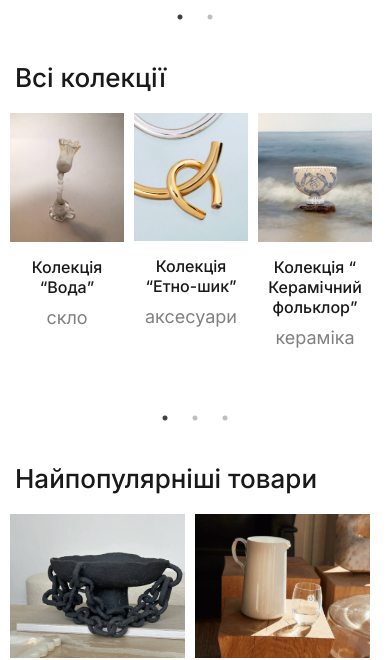
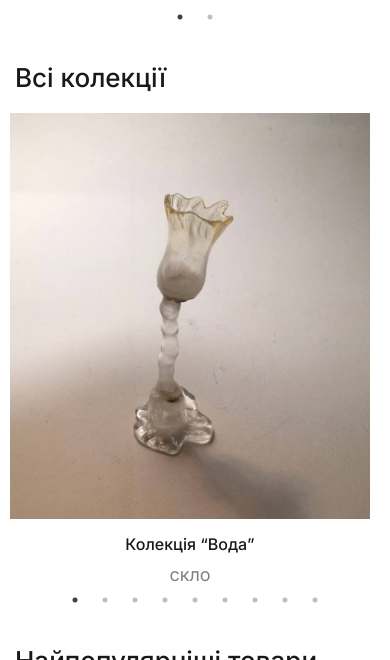
Before and after one commit to sergeyitaly/myshop, a React (Vite) app in the folder frontend/: page / in a window 390 px wide. Shown: the part 1115-1775 px from the top of the page. Built offline with nearby package versions, Linux system fonts and the light colour scheme; a web font is replaced by a local one.

Commit message:
finish carousels and collection page

```diff
--- a/frontend/src/components/Carousels/CarouselFilters/style.module.scss
+++ b/frontend/src/components/Carousels/CarouselFilters/style.module.scss
@@ -16,28 +16,22 @@
     padding-right: 10px;
 }
 
-//.card:first-child {
-//    padding-left: 10px;
-//}
-
-
 .cardImage {
-    /*width: 100%;*/
+    ///*width: 100%;*/
     position: relative;
-    height: 270px;
+    //height: 230px;
 }
 
 .imageContainer {
-    //width: 200px;
-    height: 280px;
-    overflow: hidden;
-
+    height: 170px; /* Устанавливаем фиксированную высоту контейнера */
+    overflow: hidden; /* Обрезаем изображение, которое выходит за пределы контейнера */
 }
 
 .image {
-    width: 100%; /* Сохраняем ширину изображения */
+    width: 100%; /* Сохраняем ширину изображения на 100%, чтобы оно автоматически сжималось при изменении размера экрана */
     height: auto; /* Автоматический расчет высоты для поддержки соотношения сторон */
 }
+
 .cardImage .name {
     position: absolute;
     top: 50%;
--- a/frontend/src/components/Carousels/Mobil/Mobile.tsx
+++ b/frontend/src/components/Carousels/Mobil/Mobile.tsx
@@ -9,8 +9,8 @@ export function AllCollection() {
         dots: true,
         infinite: true,
         speed: 500,
-        slidesToShow: 3,
-        slidesToScroll: 3,
+        slidesToShow: 1,
+        slidesToScroll: 1,
         initialSlide: 0,
         arrows: false,
     };
@@ -21,7 +21,7 @@ export function AllCollection() {
                 {mockDataAllCollection.map((product, index) => (
                     <div key={index} className={style.card}>
                         <div className={style.cardImage}>
-                            <img src={product.imageUrl} alt={product.name} style={{maxWidth:'100%'}}/>
+                            <img src={product.imageUrl} alt={product.name} className={style.imageCollection}/>
                             <p className={style.name}>{product.name}</p>
                             <p className={style.category}>{product.category}</p>
                         </div>
--- a/frontend/src/components/Carousels/Mobil/style.module.scss
+++ b/frontend/src/components/Carousels/Mobil/style.module.scss
@@ -48,6 +48,11 @@
     width: 100%;
 }
 
+.imageCollection {
+    height: auto;
+    overflow: hidden;
+    width: 100%;
+}
 
 .filters {
     font-size: 32px;
--- a/frontend/src/pages/CollectionItem/CollectionItems.tsx
+++ b/frontend/src/pages/CollectionItem/CollectionItems.tsx
@@ -24,30 +24,26 @@
 //
 // export default CollectionItems;
 // CollectionItemsPage.tsx
-import React from 'react';
 import { useParams } from 'react-router-dom'; // импорт useParams для получения параметров маршрута
 import style from './style.module.scss';
 import { fullData } from "../../components/Carousels/carouselMock";
+import Pagination from '@mui/material/Pagination';
+import CarouselBestseller from "../CollectionPage/CarouselBestseller/CarouselBestseller";
 
 const CollectionItemsPage: React.FC = () => {
 
-    const { id } = useParams<{ id: string }>();// изменение параметра маршрута на id
-    console.log('ID коллекции из URL:', id);
+    const { id } = useParams<{ id: string }>();
     const collection = fullData.collections.find(collection => collection.id === id);
-    console.log('Найденная коллекция:', collection);
 
     if (!collection) {
         return <div> Коллекция не найдена </div>
     }
 
-    console.log('Товары коллекции:', collection.items);
-
     return (
         <div className={style.container}>
             <h1 className={style.title}>{collection.name}</h1>
             <div className={style.cardContainer}>
-                {collection.items.length > 0 ? ( // Проверка наличия товаров в коллекции
-                    collection.items.map((product, index) => (
+                {collection.items.map((product, index) => (
                         <div key={index} className={style.card}>
                             <div className={style.cardImage}>
                                 <img src={product.imageUrl} alt={product.name} style={{maxWidth:'100%'}} />
@@ -55,11 +51,13 @@ const CollectionItemsPage: React.FC = () => {
                                 <p className={style.price}>{product.price}</p>
                             </div>
                         </div>
-                    ))
-                ) : (
-                    <div>Товары отсутствуют</div> // Вывод сообщения, если товаров в коллекции нет
-                )}
+                ))}
             </div>
+            <div className={style.pagination}>
+                <Pagination count={5} />
+            </div>
+            <CarouselBestseller />
+
         </div>
     );
 };
--- a/frontend/src/pages/CollectionItem/style.module.scss
+++ b/frontend/src/pages/CollectionItem/style.module.scss
@@ -6,7 +6,6 @@
   display: flex;
   flex-wrap: wrap;
   justify-content: center;
-  //justify-content: space-between;
 }
 
 .title {
@@ -15,7 +14,7 @@
 
 .card {
   width: calc(33.33%);
-  margin-bottom: 70px;
+  margin-bottom: 50px;
 }
 
 .cardImage {
@@ -39,5 +38,32 @@
   color: #A8A8A8;
   font-size: 18px;
   font-weight: 400;
+}
 
+.pagination {
+  display: flex;
+  justify-content: center;
 }
+
+
+@media screen and (max-width: 700px) {
+
+  .card {
+    width: calc(50%);
+    margin-bottom: 40px;
+  }
+
+  .name {
+    font-size: 24px;
+  }
+}
+
+@media screen and (max-width: 500px) {
+  .name {
+    font-size: 18px;
+  }
+
+  .category {
+    font-size: 16px;
+  }
+}
--- /dev/null
+++ b/frontend/src/pages/CollectionPage/CarouselBestseller/CarouselBestseller.tsx
@@ -0,0 +1,46 @@
+import style from "../../../components/Carousels/CarouselCeramic/style.module.scss";
+import {mockDataProducts} from "../../../components/Carousels/carouselMock";
+import Slider from "react-slick";
+import "slick-carousel/slick/slick.css";
+import "slick-carousel/slick/slick-theme.css";
+
+function CarouselBestseller () {
+    const settings = {
+        dots: true,
+        infinite: true,
+        speed: 500,
+        slidesToShow: 3,
+        slidesToScroll: 3,
+        initialSlide: 0,
+        arrows: false,
+        responsive: [
+            {
+                breakpoint: 700,
+                settings: {
+                    slidesToShow: 2,
+                    slidesToScroll: 2,
+                    initialSlide: 0,
+                }
+            }
+        ]
+    };
+    return (
+        <div className={style.sliderContainer}>
+            <p className={style.title}>Бестселери</p>
+            <Slider {...settings}>
+                {mockDataProducts.map((product, index) => (
+                    <div key={index} className={style.card}>
+                        <div className={style.cardImage}>
+                            <img src={product.imageUrl} alt={product.name} className={style.image}/>
+                            <p className={style.name} >{product.name}</p>
+                            <p className={style.price}>{product.price}</p>
+                        </div>
+                    </div>
+                ))}
+            </Slider>
+        </div>
+    );
+}
+
+
+export default CarouselBestseller ;
--- /dev/null
+++ b/frontend/src/pages/CollectionPage/CarouselBestseller/style.module.scss
@@ -0,0 +1,56 @@
+.sliderContainer {
+    margin-top: 70px;
+    padding: 0 10px;
+}
+
+.title {
+    font-size: 32px;
+    font-weight: 500;
+    margin: 20px 0 20px 5px
+}
+
+.card:first-child {
+    padding-left: 5px;
+}
+
+.card {
+    font-size: 18px;
+    text-align: center;
+}
+
+.cardImage {
+    padding-right: 5px;
+}
+
+.name {
+    margin-top: 15px;
+}
+
+.image {
+    max-width: 100%;
+}
+
+.price {
+    margin-top: 10px;
+    color: #787878;
+    margin-bottom: 10px;
+}
+
+
+@media screen and (max-width: 600px) {
+    .sliderContainer {
+        margin-top: 30px; /* Пример изменения свойства только для мобильных экранов */
+    }
+
+    .title {
+        font-size: 26px; /* Пример изменения свойства только для мобильных экранов */
+    }
+
+    .card{
+        font-size: 16px;
+    }
+
+    .price {
+        margin-top: 5px;
+    }
+}
--- a/frontend/src/pages/CollectionPage/style.module.scss
+++ b/frontend/src/pages/CollectionPage/style.module.scss
@@ -14,7 +14,7 @@
 
 .card {
   width: calc(33.33%);
-  margin-bottom: 70px;
+  margin-bottom: 50px;
   text-decoration: none;
   color: inherit;
 }
@@ -40,3 +40,25 @@
   font-size: 22px;
   font-weight: 400;
 }
+
+@media screen and (max-width: 700px) {
+
+  .card {
+    width: calc(50%);
+    margin-bottom: 40px;
+  }
+
+  .name {
+    font-size: 24px;
+  }
+}
+
+@media screen and (max-width: 500px) {
+    .name {
+    font-size: 18px;
+  }
+
+  .category {
+    font-size: 16px;
+  }
+}
```
